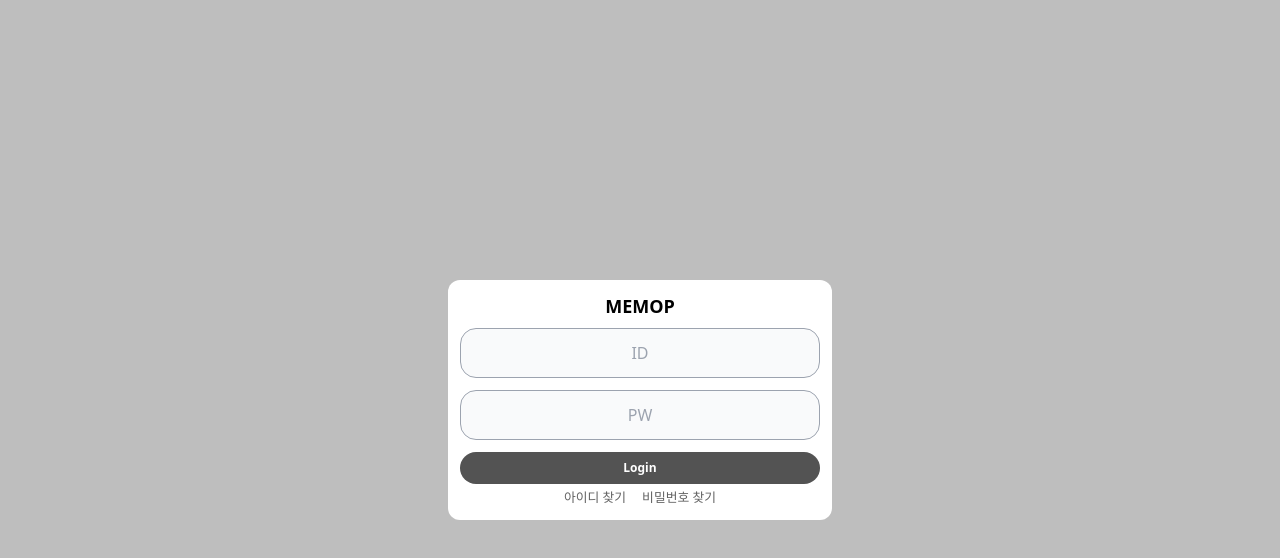
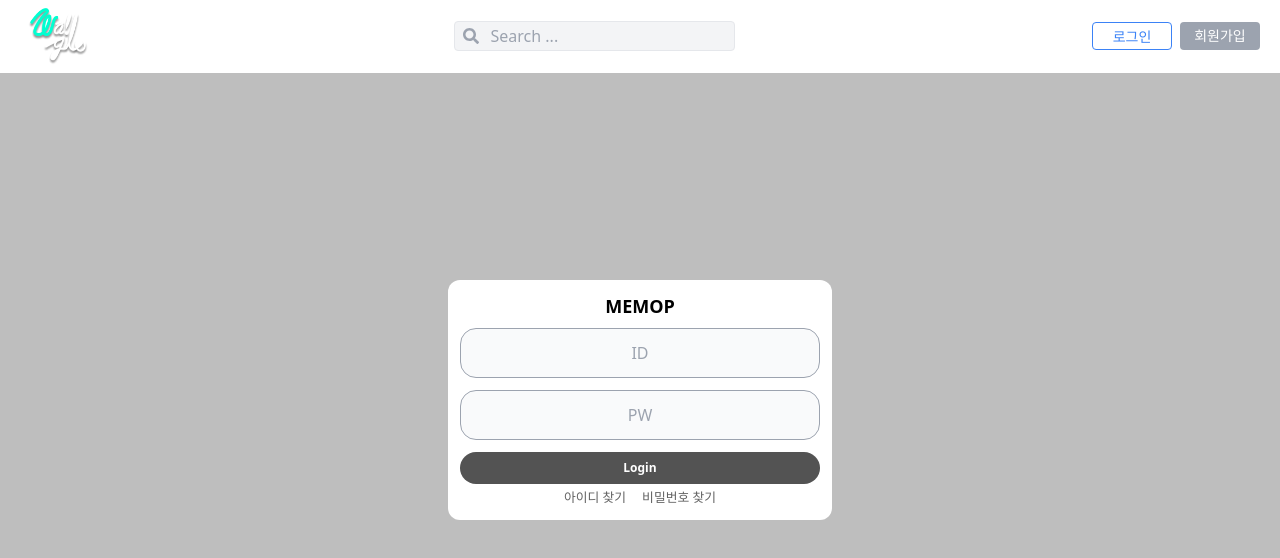
Before and after one commit to MrNubi/rd, a Next.js app in the folder client/: page /login in a window 1280 px wide. Shown: the top 558 px of the page. Built offline with nearby package versions, Linux system fonts and the light colour scheme; no server answers.

Commit message:
TextEditer commit(텍스트에디터 테스트)

```diff
--- a/client/src/pages/_app.tsx
+++ b/client/src/pages/_app.tsx
@@ -39,7 +39,7 @@ export default function App({ Component, pageProps }: AppProps) {
       </Head>
       <SWRConfig value={{ fetcher }}>
         <AuthProvider>
-          {!authRoute && <NavBar />}
+          <NavBar />
           <div className={authRoute ? '' : 'bg-gray-200 pt-12 min-h-screen'}>
             <Component {...pageProps} />
           </div>
```
